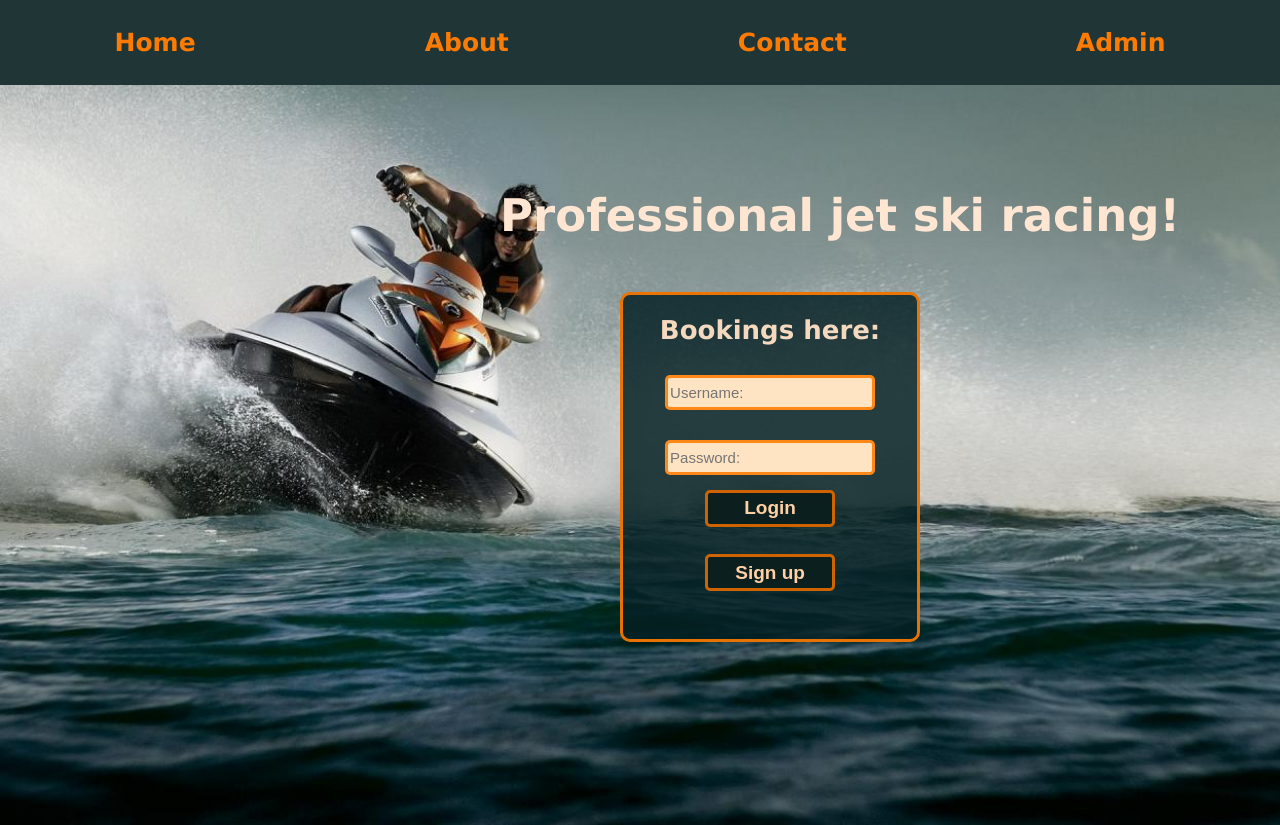
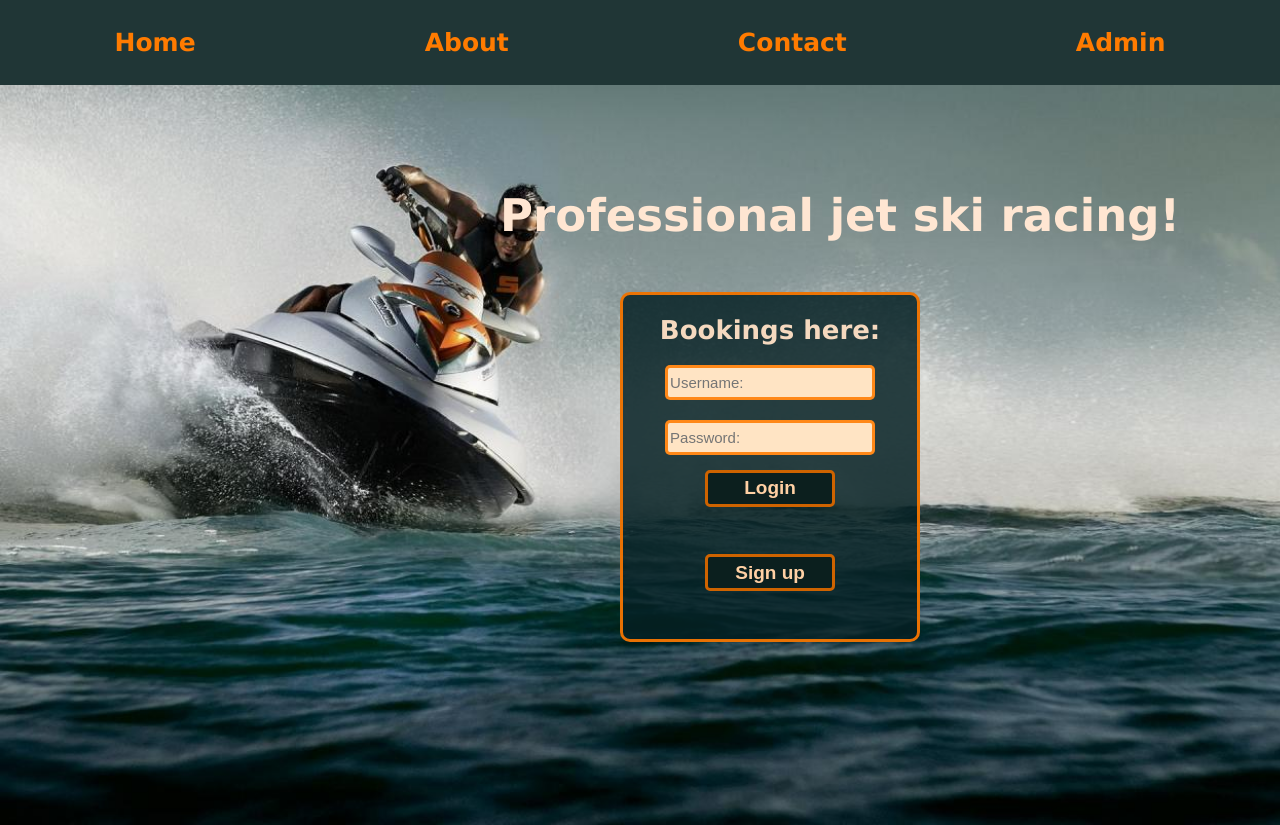
Before and after one commit to alexnmc/appointment-booking, a React (Create React App) app in the folder client/: page / in a window 1280 px wide. Built offline with nearby package versions, Linux system fonts and the light colour scheme.

Commit message:
responsive design

```diff
--- a/client/src/style.css
+++ b/client/src/style.css
@@ -142,7 +142,7 @@
     align-items: center;
     justify-content: center;
     position: relative;
-    height: 615px;
+    height: 580px;
     width: 370px;
     border: 3px solid rgb(224, 108, 0);
     border-radius:10px;
@@ -259,7 +259,7 @@ select{
     align-items: center;
     justify-content: center;
     margin: auto;
-    margin-top: 30px;
+    margin-top: 20px;
     height: 35px;
     width: 210px;
     border: 3px solid  rgb(255, 123, 0);
@@ -276,7 +276,7 @@ input{
     align-items: center;
     justify-content: center;
     margin: auto;
-    margin-top: 30px;
+    margin-top: 20px;
     height: 35px;
     width: 210px;
     font-size: 15px;
```
